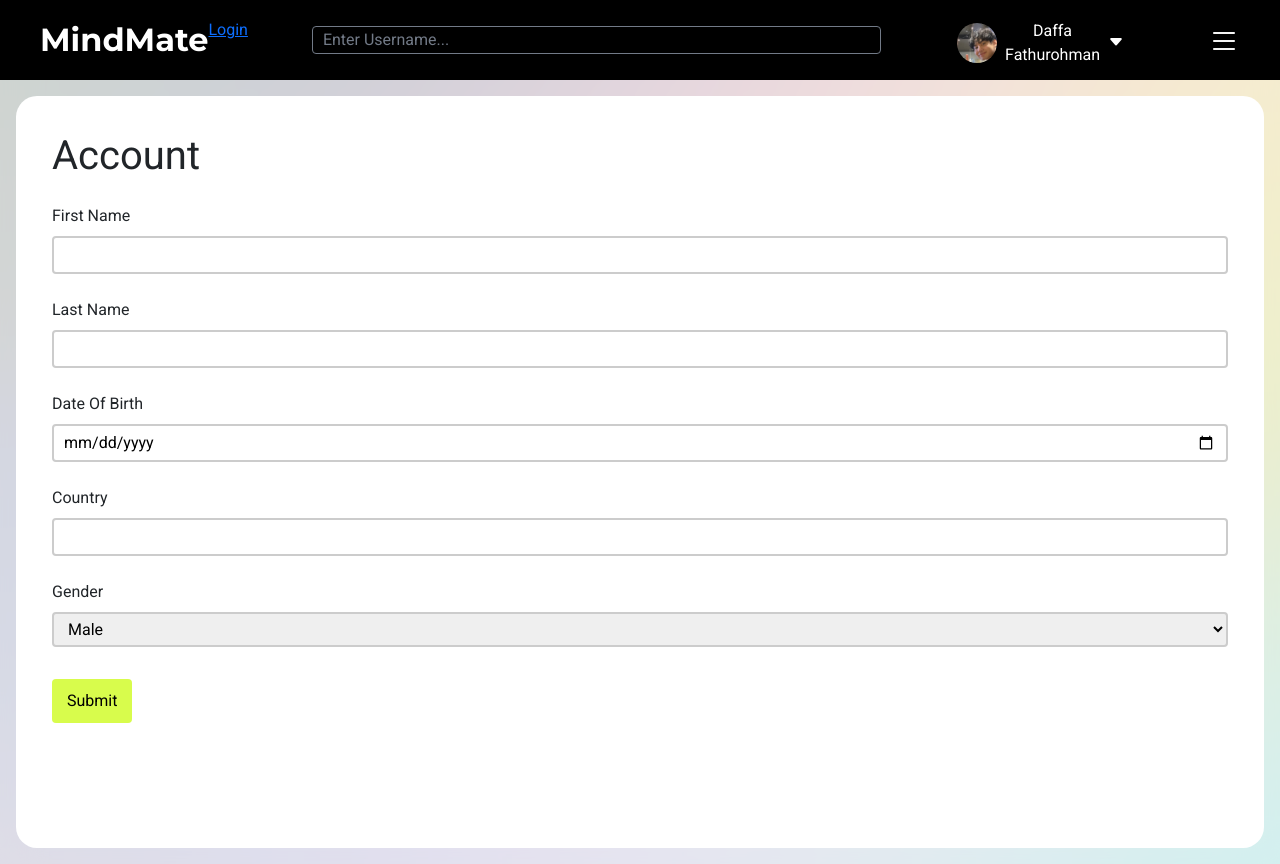
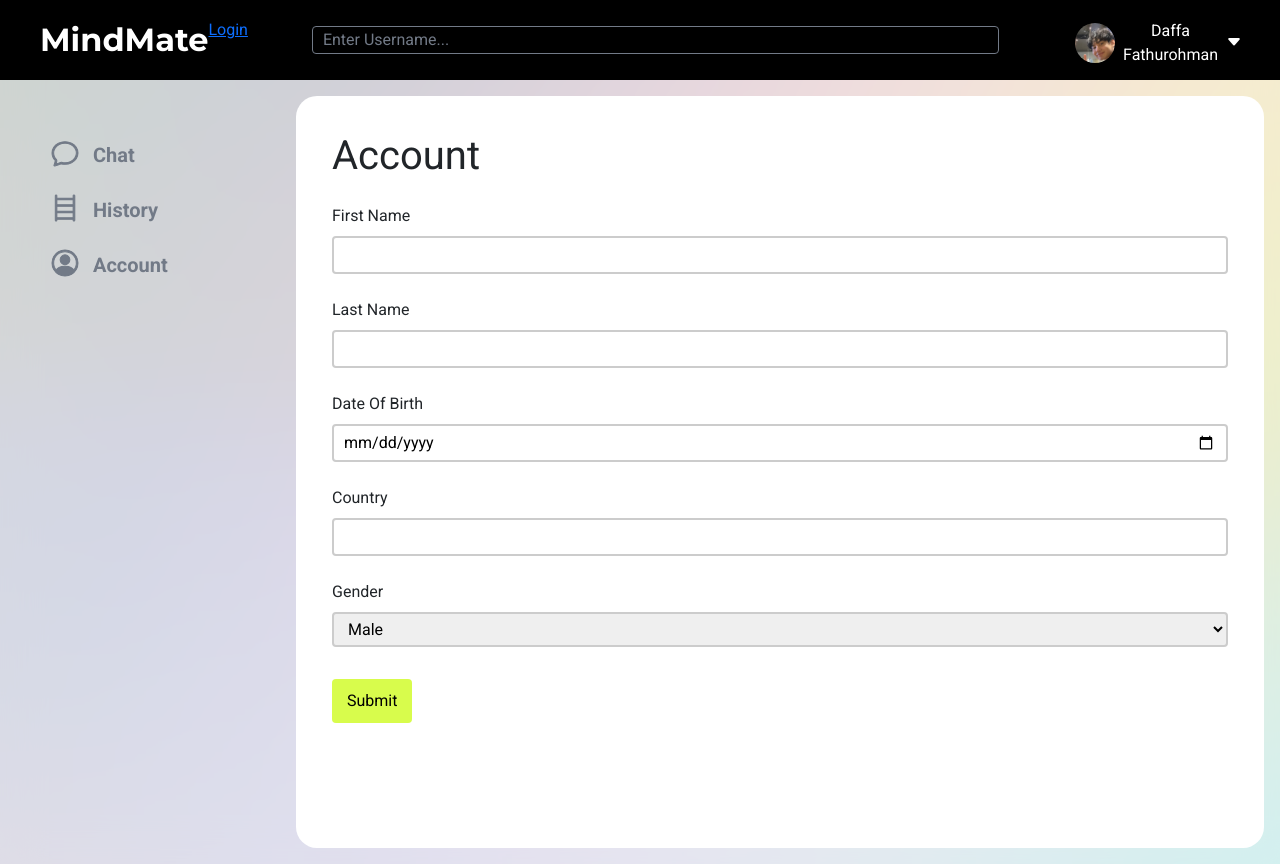
Before and after one commit to knockoffduck/chat-app-project, a Flask app: template website/templates/account.html in a window 1280 px wide. Run offline with Flask 3, Linux system fonts and the light colour scheme; the template is opened without the code that fills it: values that come from a table or form of the project are taken from there, others are empty; some libraries are stand-ins or nearby versions.

Commit message:
changed some css and min navbar width

```diff
--- a/website/static/account/account.css
+++ b/website/static/account/account.css
@@ -11,9 +11,7 @@
     height: 100%;
     width: 100%;
     padding: 20px;
-    padding-bottom: 30px;
     border-radius: 21px;
-
     background-color: white;
   }
 
--- a/website/static/navbar/style.css
+++ b/website/static/navbar/style.css
@@ -276,7 +276,7 @@ section.burger-menu li a {
   padding: 1rem;
 }
 
-@media (min-width: 1366px) {
+@media (min-width: 1200px) {
   .side-navbar {
     display: block;
   }
```
